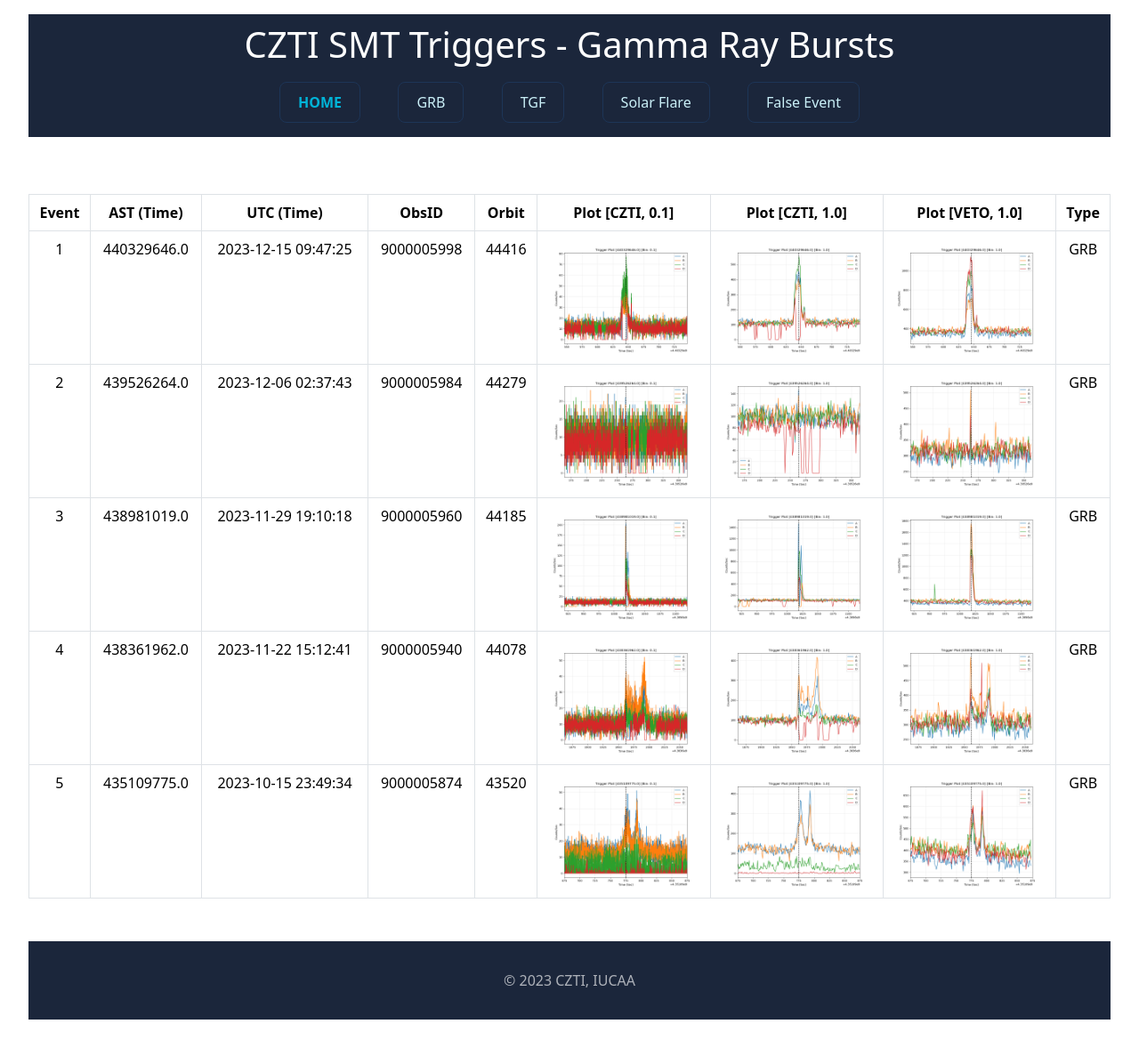
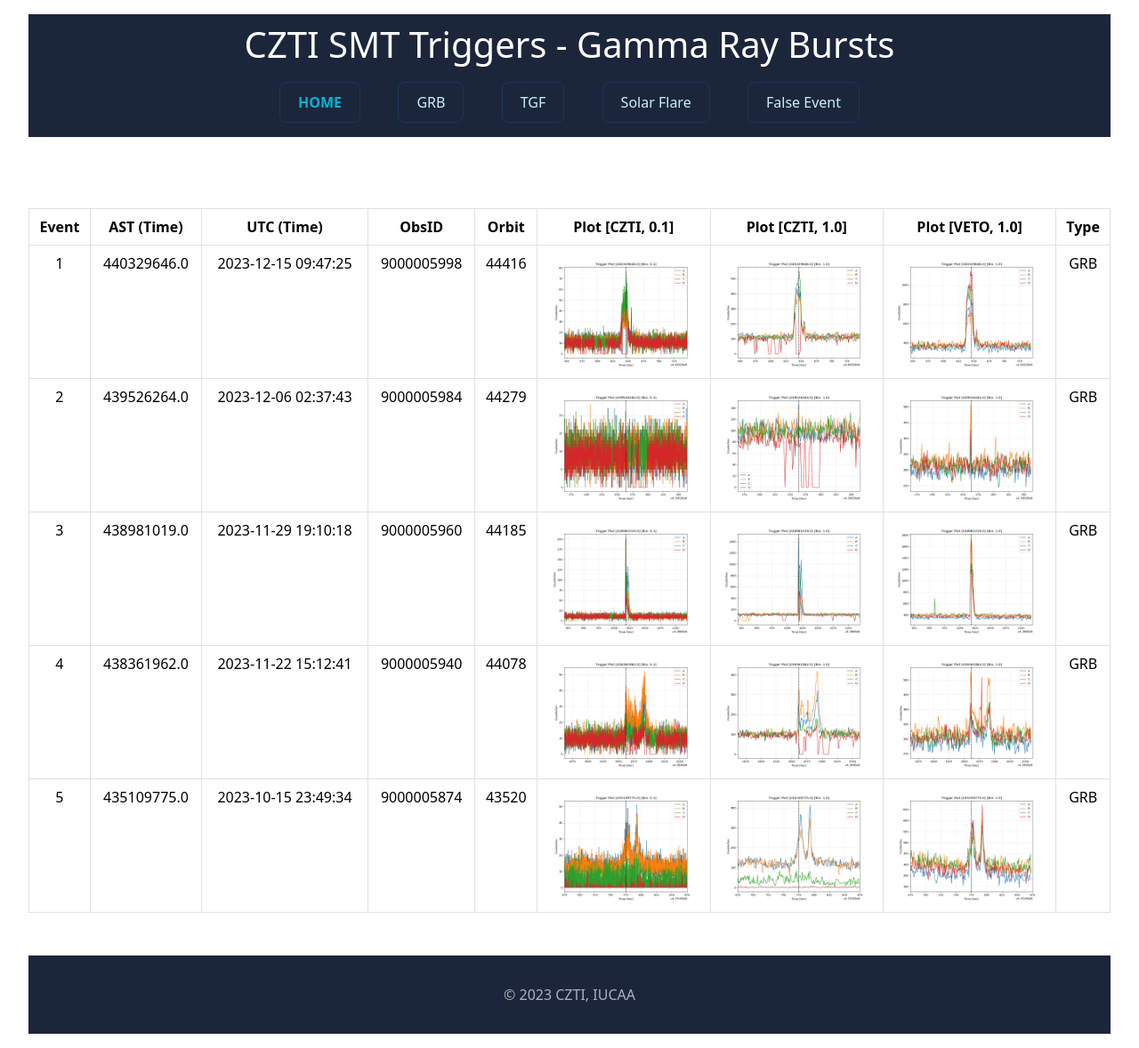
Before and after one commit to navaneethnpk/smt_interface, a Flask app: page /grb in a window 1280 px wide. Shown: the whole page at 89% size. Before the commit the page ends 1146 px from the top, so only its background shows below. Run offline with Flask 3, Linux system fonts and the light colour scheme; data comes from the database, SQL or seed files in the repository; both versions use the stored data as it was after the commit.

Commit message:
footer-bug-fix:css

```diff
--- a/templates/grb.html
+++ b/templates/grb.html
@@ -6,6 +6,15 @@
     <title>SMT-Triggers</title>
     <link href="https://cdn.jsdelivr.net/npm/bootstrap@5.3.2/dist/css/bootstrap.min.css" rel="stylesheet" integrity="sha384-T3c6CoIi6uLrA9TneNEoa7RxnatzjcDSCmG1MXxSR1GAsXEV/Dwwykc2MPK8M2HN" crossorigin="anonymous">
     <style>
+        html {
+            height: 100%;
+        }
+        body {
+            min-height: 100%;
+            display: flex;
+            flex-direction: column;
+            margin: 0;
+        }
         h1 {
             text-align: center;
             padding: 34px;
@@ -77,6 +86,7 @@
             color: rgba(255, 255, 255, 0.644);
             text-align: center;
             background-color: #1b263b;
+            margin-top: auto;
         }
         footer p {
             margin: 0;
```
Also changed, not shown: templates/false.html (+10 -0 lines), templates/index.html (+10 -0 lines), templates/solar.html (+10 -0 lines), templates/tgf.html (+10 -0 lines), smttriggers.db.
